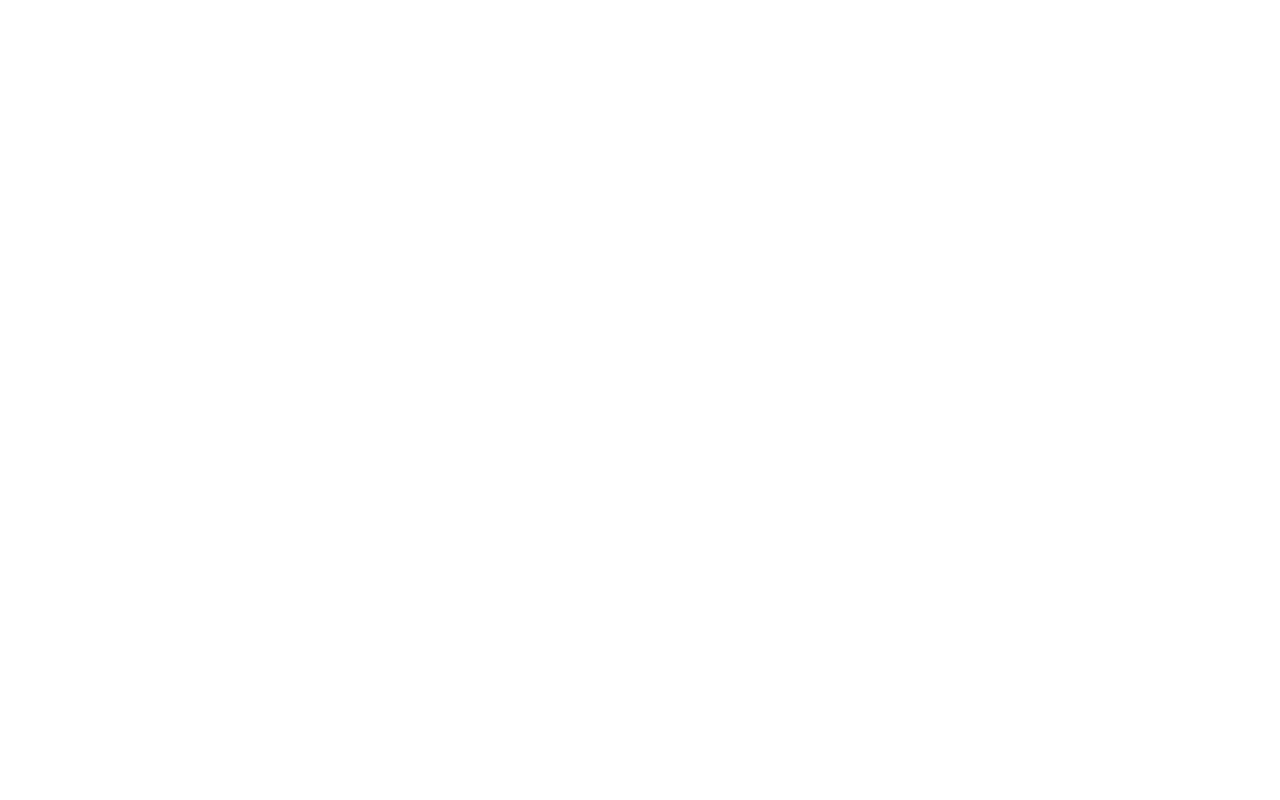
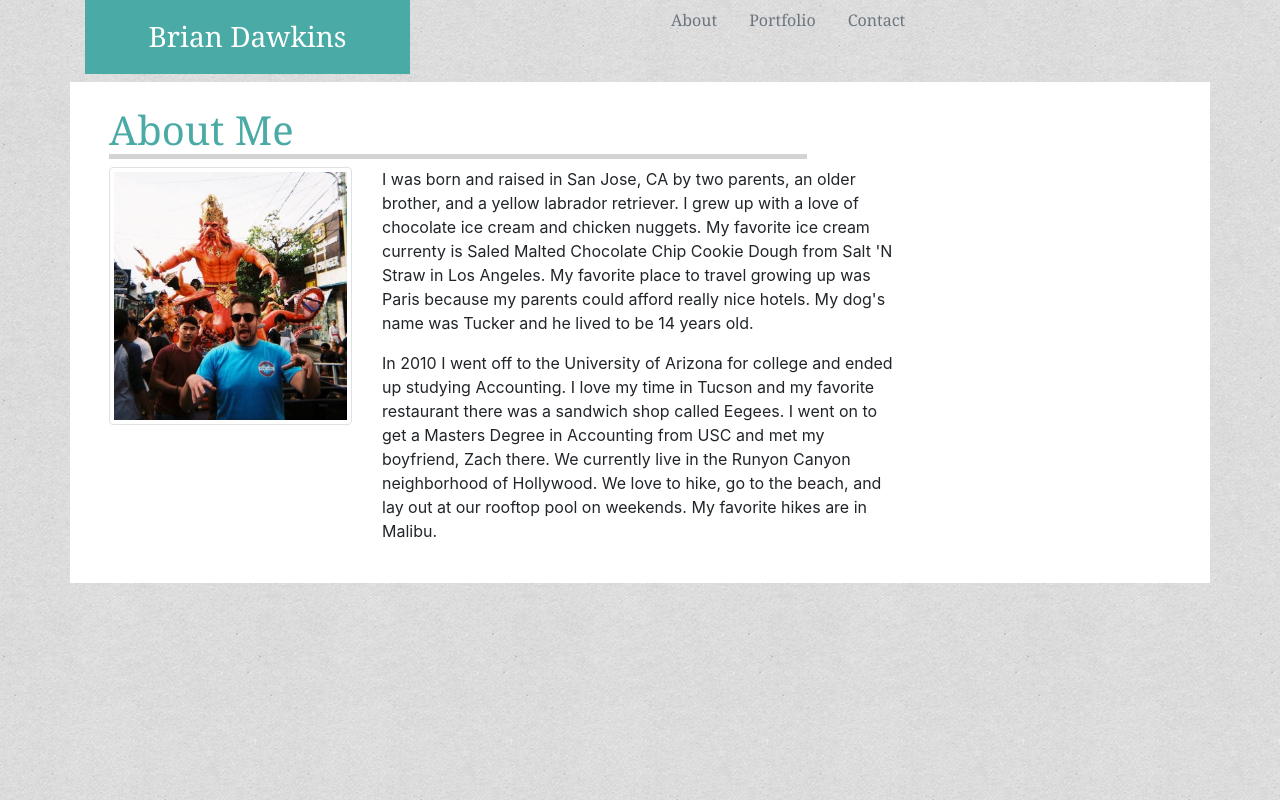
Before and after one commit to briandawkins92/Bootstrap-Portfolio, a plain HTML site: page index.html in a window 1280 px wide. Drawn offline with nearby package versions, Linux system fonts and the light colour scheme.

Commit message:
index.html before I add a card

```diff
--- a/assets/style.css
+++ b/assets/style.css
@@ -0,0 +1,42 @@
+/* Begin CSS*/
+
+
+.h3{
+    color:white;
+    background-color:#4aaaa5;
+    font-family:Georgia, 'Times New Roman', Times, serif;
+    text-align:center;
+    padding: 20px;
+    width: 325px;
+}
+.nav{
+    font-family:Georgia, 'Times New Roman', Times, serif;
+    align-content:right;
+}
+.about{
+    color:#4aaaa5;
+    border-bottom-style: solid;
+    border-bottom-width:5px;
+    border-bottom-color:lightgrey;
+    font-family:Georgia, 'Times New Roman', Times, serif;
+    text-align:left;
+}
+#footer{
+    background-color:#666666;
+    float:left;
+    text-align:center;
+    font-size:12px;
+    color:#ffffff;
+    height:75px;
+    position: fixed;
+    top:800px;
+    padding-top:25px;
+    right:0;
+    left:0;
+    bottom: 0px;
+    border-top:#4aaaa5;
+    border-top-width: 5px;
+    border-top-style: solid;
+}
+
+/*End CSS*/
--- a/index.html
+++ b/index.html
@@ -1,17 +1,62 @@
 <!DOCTYPE HTML>
 <link rel="stylesheet" href="https://maxcdn.bootstrapcdn.com/bootstrap/4.0.0/css/bootstrap.min.css" integrity="sha384-Gn5384xqQ1aoWXA+058RXPxPg6fy4IWvTNh0E263XmFcJlSAwiGgFAW/dAiS6JXm" crossorigin="anonymous">
+<link rel="stylesheet" type="text/css" href="assets/style.css">
 <html>
+<Title>Brian's Portfolio</Title>
 <head>
         <div class="container">
                 <div class="row">
-
-        </div>
+                        <div class="col-6">
+                                        <p class="h3">Brian Dawkins</p>
+                        </div>
+                        <div class="col-6">
+                        <ul class="nav">
+                                <li class="nav-item">
+                                  <a class="nav-link disabled" href="index.html">About</a>
+                                </li>
+                                <li class="nav-item">
+                                  <a class="nav-link disabled" href="portfolio.html">Portfolio</a>
+                                </li>
+                                <li class="nav-item">
+                                  <a class="nav-link disabled" href="contact.html">Contact</a>
+                                </li>
+                              </ul>
+                              </div>
+                </div>
         </div>
 </head>
-<body>
+<body background="assets/images/background.jpg">
 
+        <div class="container">
+                        <div class="row">
+                                        <div class="p-4 mb-2 bg-white">
+                                        <div class="container">
+                                                        <div class="row">
+                                                                <div class="col-8"> <h1 class=about>About Me</h1></div>
+                                                                <div class="col-4"> </div>
+                                                                </div>
+                                                                </div>
+                        <div class="container">
+                        <div class="row">
+                        <div class="col-3">
+                        <img src="assets/images/biopicBootstrap.jpg" class="img-thumbnail">
+                                </div>
+                                        <div class="col-6">
+                                                        <p class=para>I was born and raised in San Jose, CA by two parents, an older brother, and a yellow labrador retriever. I grew up with a love of chocolate ice cream and chicken nuggets. My favorite ice cream currenty is Saled Malted Chocolate Chip Cookie Dough from Salt 'N Straw in Los Angeles. My favorite place to travel growing up was Paris because my parents could afford really nice hotels. My dog's name was Tucker and he lived to be 14 years old. </p>
+                                                        <p class=para>In 2010 I went off to the University of Arizona for college and ended up studying Accounting. I love my time in Tucson and my favorite restaurant there was a sandwich shop called Eegees. I went on to get a Masters Degree in Accounting from USC and met my boyfriend, Zach there. We currently live in the Runyon Canyon neighborhood of Hollywood. We love to hike, go to the beach, and lay out at our rooftop pool on weekends. My favorite hikes are in Malibu.</p>
+                                        </div>
+                                </div>
+                                </div>
+
+                                </div>
+                                </div>
+</div>
+                        </Main>
     <script src="https://code.jquery.com/jquery-3.2.1.slim.min.js" integrity="sha384-KJ3o2DKtIkvYIK3UENzmM7KCkRr/rE9/Qpg6aAZGJwFDMVNA/GpGFF93hXpG5KkN" crossorigin="anonymous"></script>
     <script src="https://cdnjs.cloudflare.com/ajax/libs/popper.js/1.12.9/umd/popper.min.js" integrity="sha384-ApNbgh9B+Y1QKtv3Rn7W3mgPxhU9K/ScQsAP7hUibX39j7fakFPskvXusvfa0b4Q" crossorigin="anonymous"></script>
     <script src="https://maxcdn.bootstrapcdn.com/bootstrap/4.0.0/js/bootstrap.min.js" integrity="sha384-JZR6Spejh4U02d8jOt6vLEHfe/JQGiRRSQQxSfFWpi1MquVdAyjUar5+76PVCmYl" crossorigin="anonymous"></script>
 </body>
+<footer id=footer>
+        <p> © Copyright 2018 Brian Dawkins</p>
+    </footer>
 </html>
```
Also changed, not shown: assets/images/headbackground.jpg (added).
